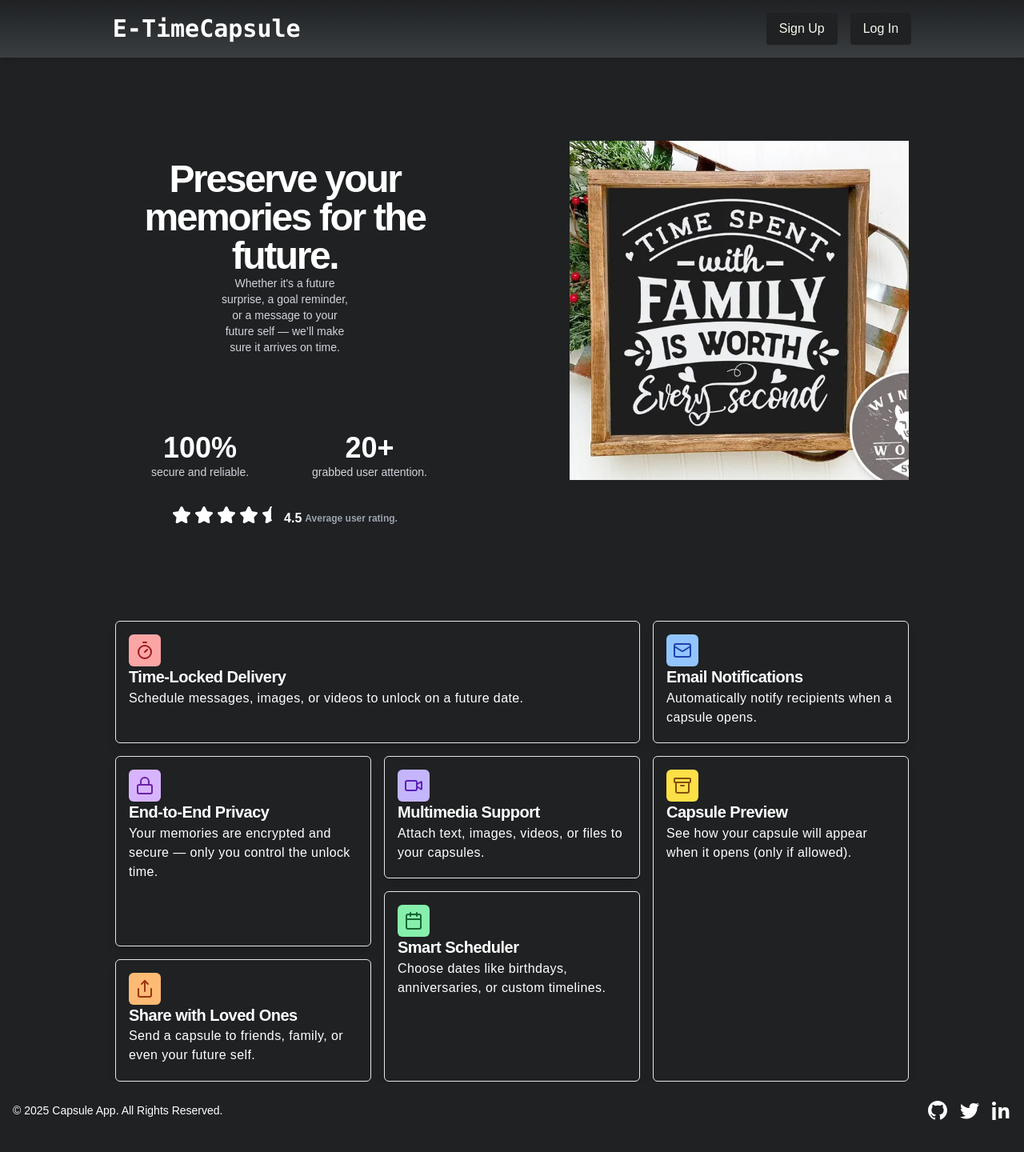
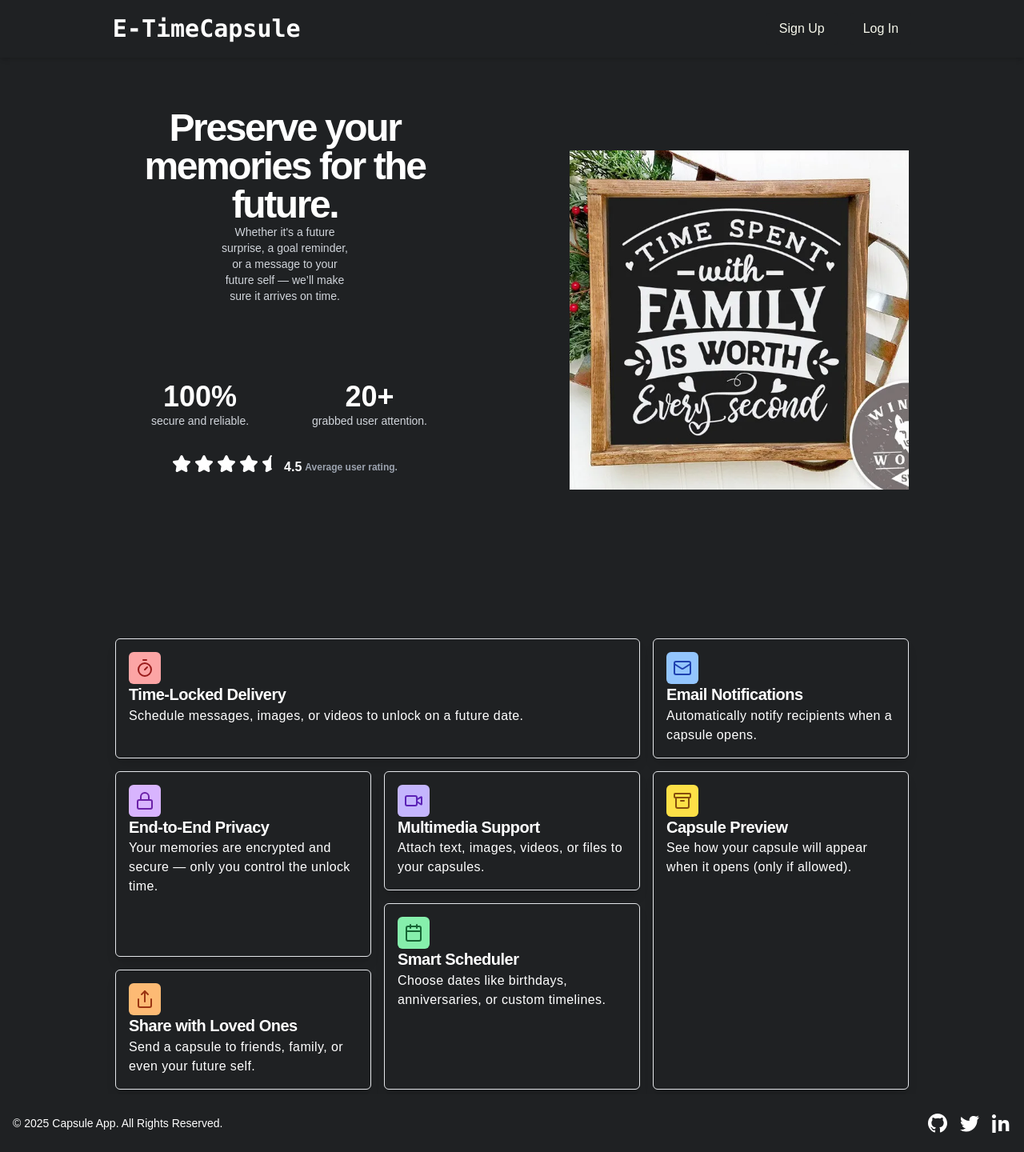
Before and after one commit to janakshukla/e-timecapsule, a Next.js app: page / in a window 1280 px wide. Shown: the whole page at 80% size. Built offline with nearby package versions, Linux system fonts and the light colour scheme; no server answers; a web font is replaced by a local one.

Commit message:
Refactor Feature, Hero, and Navbar components for improved layout and styling

```diff
--- a/components/Feature.jsx
+++ b/components/Feature.jsx
@@ -3,9 +3,9 @@ import React from "react";
 
 const Feature = () => {
   return (
-    <div className="flex max-sm:mt-56 items-center lg:gap-36 h-[80dvh] md:pt-16 lg:px-36">
+    <div className="flex mt-16 items-center lg:gap-36 min-h-[80dvh] md:pt-16 lg:px-36">
       <div className="md:grid grid-cols-6 h-full w-full text-white grid-rows-7 gap-4">
-        <div className="col-span-4 row-span-2 p-4 border rounded-md shadow-lg ">
+        <div className="col-span-4  row-span-2 p-4 border rounded-md shadow-lg ">
           <Timer className=" size-10  rounded-md bg-red-300 text-red-800 p-2 " />
           <h1 className="text-xl font-bold tracking-tight leading-snug">
             Time-Locked Delivery
--- a/components/Hero.jsx
+++ b/components/Hero.jsx
@@ -5,7 +5,7 @@ import Image from "next/image";
 
 const Hero = () => {
     return (
-        <div className="flex max-sm:flex-col items-center lg:gap-36 h-[80dvh] lg:px-36 ">
+        <div className="flex max-sm:flex-col items-center lg:gap-36  lg:px-36 ">
 
           {/* left div */}
           <div
@@ -14,7 +14,7 @@ const Hero = () => {
             {/* upper section */}
             <section>
               <h1
-                className="text-3xl m-auto text-center tracking-tighter sm:text-5xl mt-16 leading-tight md:mt-32 font-bold "
+                className="text-3xl m-auto text-center tracking-tighter sm:text-5xl mt-16 leading-tight  font-bold "
               >Preserve your memories for the future.</h1>
               <p
                 className="text-gray-300 mx-8 lg:mx-32 text-xs md:text-sm text-center text-wrap leading-normal"
@@ -50,7 +50,7 @@ const Hero = () => {
           </div>
           {/*Right div*/}
           <div
-            className="sm:w-1/2 h-full mt-32 sm:mt-52 w-svw max-sm:h-1/2 "
+            className="sm:w-1/2 h-full sm:mt-16  w-svw max-sm:h-1/2 "
           >
             <Image
               src="/bgimage.webp"
--- a/components/Navbar.jsx
+++ b/components/Navbar.jsx
@@ -8,7 +8,7 @@ const Navbar = () => {
   const [isOpen, setIsOpen] = React.useState(false);
   return (
     <>
-      <nav className="from-transparent  bg-gradient-to-b to-primary-100 p-4 shadow-md">
+      <nav className="from-transparent  bg-gradient-to-b to-primary-300 p-4 shadow-md">
         <div className="container w-4/5 mx-auto flex justify-between items-center text-white">
           {/* Brand Name */}
           <Link
```
